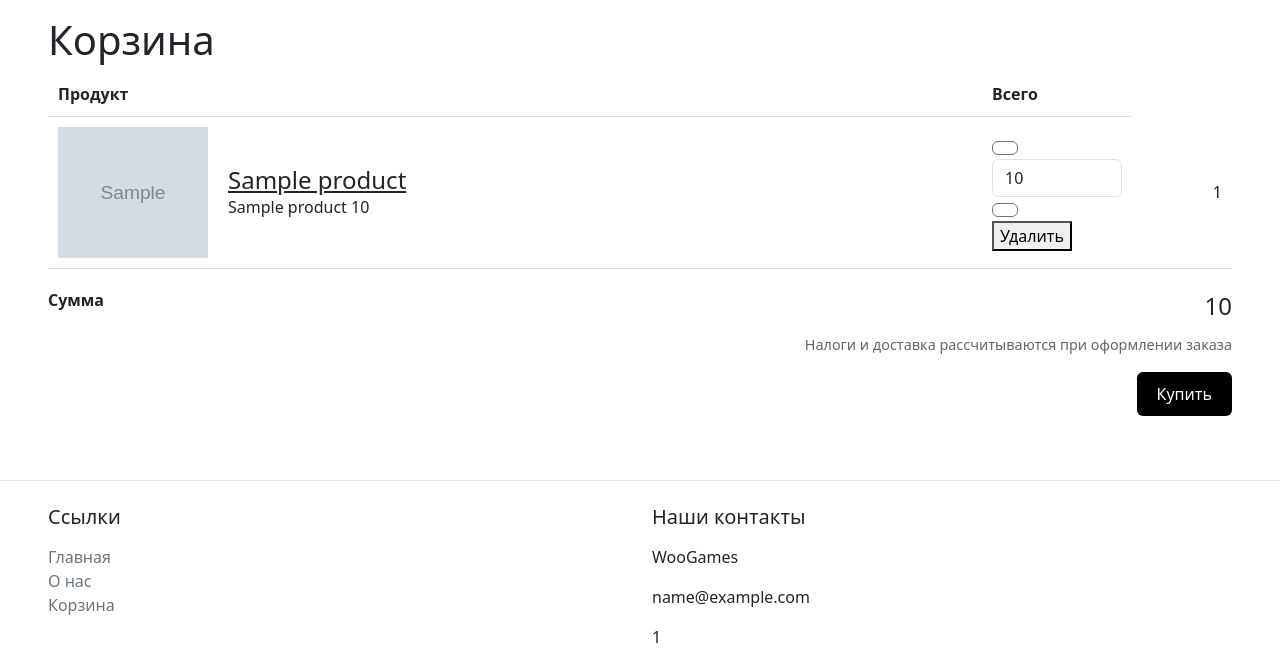
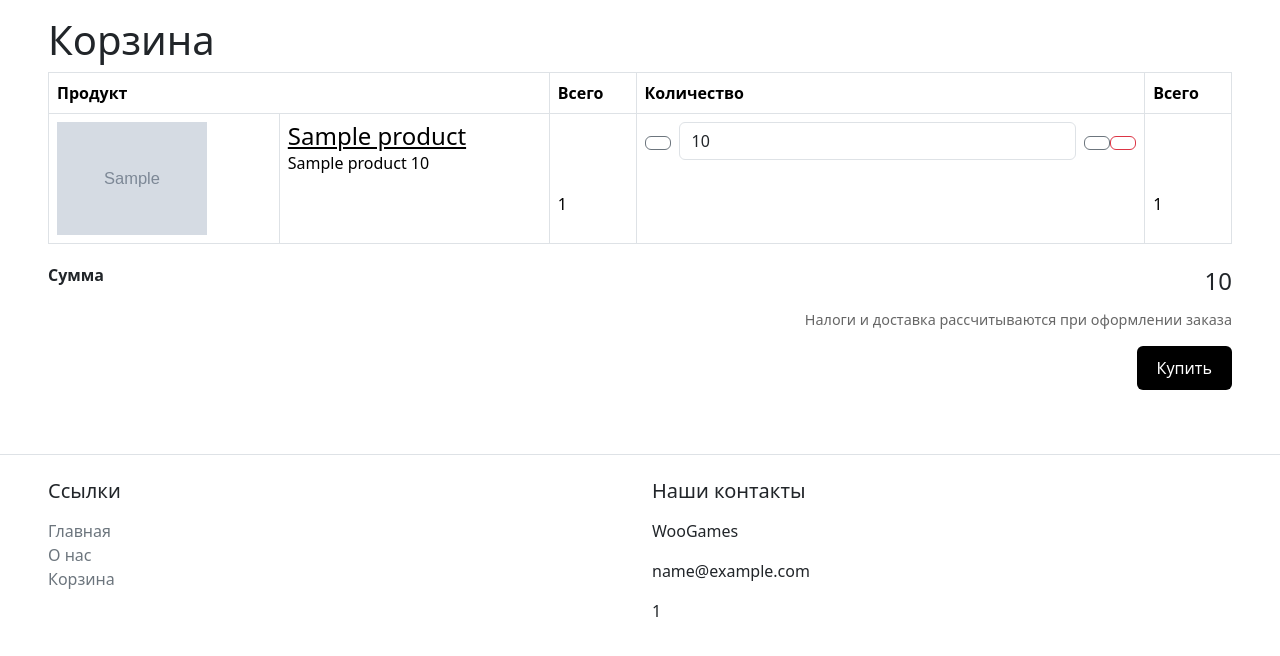
Before and after one commit to Asgef/gwent_website, a Django app: template game_gwent/templates/cart/cart.html in a window 1280 px wide. Shown: the part 117-773 px from the top of the page. After the commit the page ends 734 px from the top, so only its background shows below. Run offline with Django 5.2, Linux system fonts and the light colour scheme; the template is opened without the code that fills it: most values are stand-ins (such as "Sample title", 1, 10 or a date in 2020); grey boxes marked "Sample" are stand-in pictures; some libraries are stand-ins or nearby versions.

Commit message:
Refactoring cart layout

```diff
--- a/game_gwent/templates/cart/cart.html
+++ b/game_gwent/templates/cart/cart.html
@@ -15,20 +15,22 @@
       {% if not cart_items %}
         <div class="cart__warnings">
           <h1 class="cart__empty-text">Ваша корзина пуста</h1>
-          <a href="{% url 'home_page' %}" class="button">
+          <a href="{% url 'home_page' %}" class="btn btn-primary">
             Продолжить покупки
           </a>
         </div>
       {% else %}
-        <div class="cart__contents critical-hidden" id="cart">
+        <div class="cart__contents critical-hidden">
           <div class="cart__items" id="main-cart-items" data-id="template--17791550292279__cart-items">
             <div class="js-contents">
-              <table class="cart-items">
+              <table class="table table-bordered table-hover">
                 <caption class="visually-hidden">Your cart</caption>
                 <thead>
                   <tr>
                     <th class="caption-with-letter-spacing" colspan="2" scope="col">Продукт</th>
-                    <th class="small-hide right caption-with-letter-spacing" colspan="1" scope="col">Всего</th>
+                    <th class="caption-with-letter-spacing" colspan="1" scope="col">Всего</th>
+                    <th class="caption-with-letter-spacing small-hide" colspan="1" scope="col">Количество</th>
+                    <th class="caption-with-letter-spacing small-hide" colspan="1" scope="col">Всего</th>
                   </tr>
                 </thead>
                 <tbody>
@@ -36,16 +38,29 @@
                   <tr class="cart-item" id="CartItem-{{ forloop.counter }}">
                     <td class="cart-item__media">
                       <a href="{{ item.product.get_absolute_url }}" class="cart-item__link" aria-hidden="true" tabindex="-1">
-                        <img src="{{ item.product.main_image.url }}" class="cart-item__image" alt="{{ item.product.name }}" loading="lazy" width="150" height="131">
+                        <img src="{{ item.product.main_image.url }}" class="img-fluid" alt="{{ item.product.name }}" loading="lazy" width="150" height="131">
                       </a>
                     </td>
                     <td class="cart-item__details">
-                      <a href="{{ item.product.get_absolute_url }}" class="cart-item__name h4 break">{{ item.product.name }}</a>
+                      <a href="{{ item.product.get_absolute_url }}" class="h4">{{ item.product.name }}</a>
                       <div class="product-option">{{ item.product.title }} {{ item.product.price }}</div>
                     </td>
-                    <td class="cart-item__quantity">
-                      <div class="cart-item__quantity-wrapper">
-                        <form action="{% url 'update_cart' item.product.id %}" method="post" style="display: inline;">
+                    <td class="cart-item__totals right medium-hide large-up-hide">
+                      <div class="loading-overlay hidden">
+                        <div class="loading-overlay__spinner">
+                          <svg aria-hidden="true" focusable="false" role="presentation" class="spinner" viewBox="0 0 66 66" xmlns="http://www.w3.org/2000/svg">
+                            <circle class="path" fill="none" stroke-width="6" cx="33" cy="33" r="30"></circle>
+                          </svg>
+                        </div>
+                      </div>
+                      <div class="cart-item__price-wrapper">
+                        <span class="price price--end">{{ item.total_price }}</span>
+                      </div>
+                    </td>
+                    <td class="cart-item__quantity small-hide">
+                      <div class="cart-item__quantity-wrapper d-flex align-items-center">
+
+                        <form action="{% url 'update_cart' item.product.id %}" method="post" class="d-inline-block">
                           {% csrf_token %}
                           <input type="hidden" name="action" value="decrease">
                           <button class="btn btn-outline-secondary" type="submit">
@@ -53,8 +68,9 @@
                             <i class="bi bi-dash"></i>
                           </button>
                         </form>
-                        <input class="form-control quantity__input" type="number" name="quantity" value="{{ item.quantity }}" min="1" aria-label="Quantity for {{ item.product.name }}" id="Quantity-{{ forloop.counter }}" data-index="{{ forloop.counter }}" readonly>
-                        <form action="{% url 'update_cart' item.product.id %}" method="post" style="display: inline;">
+
+                        <input class="form-control quantity__input mx-2" type="number" name="quantity" value="{{ item.quantity }}" min="1" aria-label="Quantity for {{ item.product.name }}" id="Quantity-{{ forloop.counter }}" data-index="{{ forloop.counter }}" readonly>
+                        <form action="{% url 'update_cart' item.product.id %}" method="post" class="d-inline-block">
                           {% csrf_token %}
                           <input type="hidden" name="action" value="increase">
                           <button class="btn btn-outline-secondary" type="submit">
@@ -62,15 +78,26 @@
                             <i class="bi bi-plus"></i>
                           </button>
                         </form>
-                        <form method="post" action="{% url 'remove_from_cart' item.product.id %}">
-                            {% csrf_token %}
-                            <button type="submit">Удалить</button>
+                        <form method="post" action="{% url 'remove_from_cart' item.product.id %}" class="d-inline-block ml-2">
+                          {% csrf_token %}
+                          <button class="btn btn-outline-danger" type="submit">
+                            <span class="visually-hidden">Remove {{ item.product.name }}</span>
+                            <i class="bi bi-trash"></i>
+                          </button>
                         </form>
                       </div>
                     </td>
-                    </td>
-                    <td class="cart-item__totals right">
-                      <div class="cart-item__price-wrapper"><span class="price price--end">{{ item.total_price }}</span></div>
+                    <td class="cart-item__totals right small-hide">
+                      <div class="loading-overlay hidden">
+                        <div class="loading-overlay__spinner">
+                          <svg aria-hidden="true" focusable="false" role="presentation" class="spinner" viewBox="0 0 66 66" xmlns="http://www.w3.org/2000/svg">
+                            <circle class="path" fill="none" stroke-width="6" cx="33" cy="33" r="30"></circle>
+                          </svg>
+                        </div>
+                      </div>
+                      <div class="cart-item__price-wrapper">
+                        <span class="price price--end">{{ item.total_price }}</span>
+                      </div>
                     </td>
                   </tr>
                   {% endfor %}
@@ -86,11 +113,10 @@
               <span class="subtotal__price">{{ total }}</span>
             </div>
             <p class="taxes-and-shipping">Налоги и доставка рассчитываются при оформлении заказа</p>
-            <a href="'checkout' %}" class="btn btn-primary checkout-btn">Купить</a>
+            <a href="#" class="btn btn-primary checkout-btn">Купить</a>
           </div>
         </div>
       {% endif %}
     </cart-items>
   </div>
-
 {% endblock %}
```
